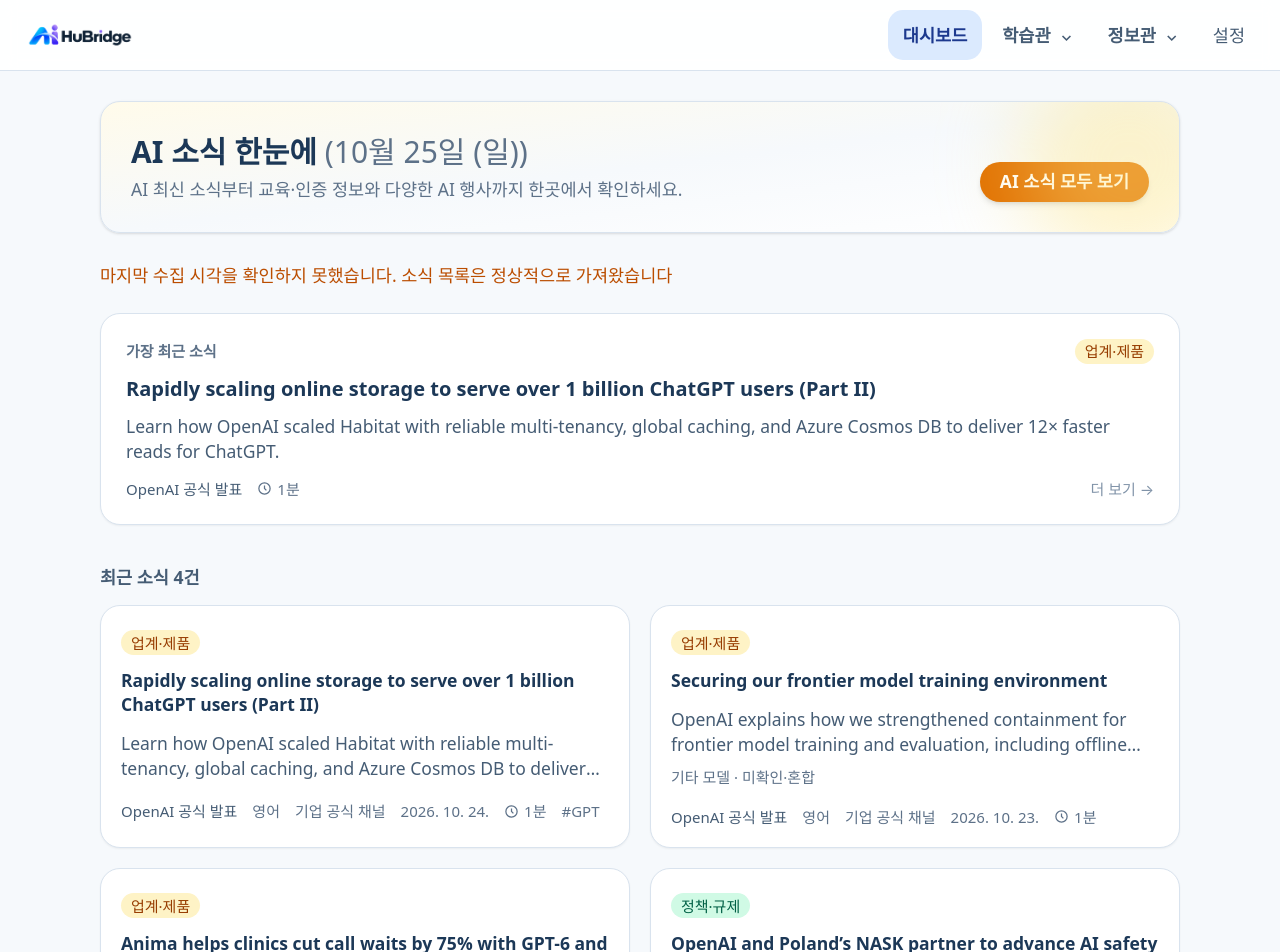
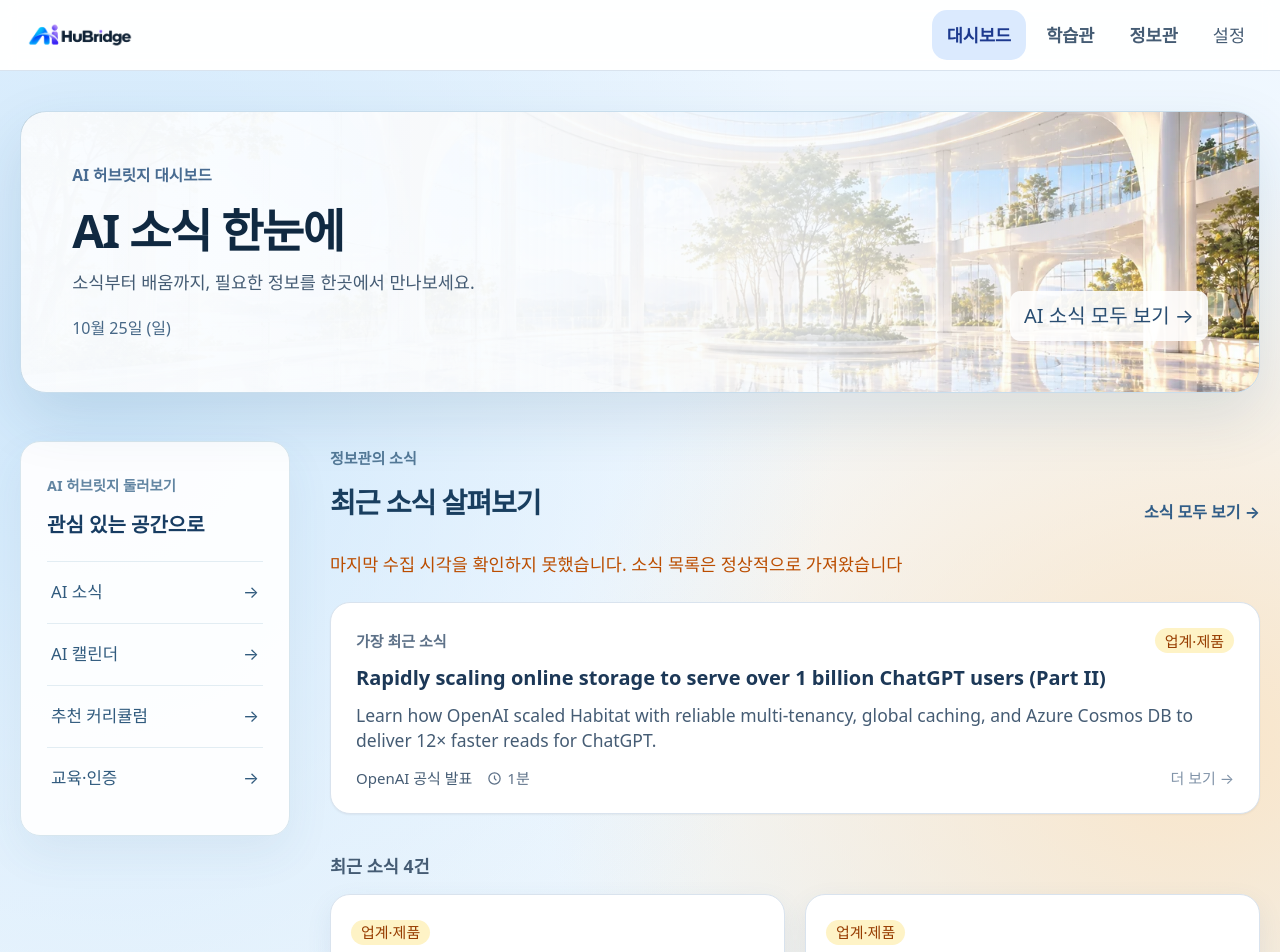
Before and after one commit to Oh-JunTaek/AIHuBridge, a React (Vite) app: page /dashboard in a window 1280 px wide. Shown: the top 952 px of the page. Built offline with nearby package versions, Linux system fonts and the light colour scheme; a web font is replaced by a local one.

Commit message:
feat: 홈 전시물과 대시보드 및 메뉴 개선

```diff
--- /dev/null
+++ b/src/components/ExhibitArt.tsx
@@ -0,0 +1,11 @@
+type ExhibitKind = 'news' | 'calendar' | 'learning' | 'certs';
+
+export function ExhibitArt({ kind }: { kind: ExhibitKind }) {
+  if (kind === 'news') return <div className="art-news" aria-hidden="true">
+    <span className="news-chip chip-a">OpenAI</span><span className="news-chip chip-b">Google</span><span className="news-chip chip-c">Meta</span><span className="news-chip chip-d">Mistral</span><span className="news-chip chip-e">NVIDIA</span><span className="news-chip chip-f">논문</span>
+    <span className="news-tray"><span>AI 소식</span><span>↗</span></span>
+  </div>;
+  if (kind === 'calendar') return <div className="art-calendar" aria-hidden="true"><div className="calendar-sheet"><div className="calendar-rings"><i /><i /></div><div className="calendar-sheet-head">AI 일정</div><div className="calendar-dots">{Array.from({ length: 21 }, (_, i) => <span key={i} className={[3, 9, 15, 18].includes(i) ? 'marked' : ''} />)}</div></div><span className="art-calendar-spark">✦</span><span className="art-calendar-orbit" /></div>;
+  if (kind === 'learning') return <div className="art-learning" aria-hidden="true"><div className="learning-board"><span>AI</span><i /><i /><i /></div><div className="learning-person"><span className="learning-head" /><span className="learning-body" /><span className="learning-arm" /></div><div className="learning-desk" /><div className="learning-book" /></div>;
+  return <div className="art-certs" aria-hidden="true"><div className="cert-paper"><span className="cert-seal">✦</span><i /><i /><i /></div><div className="cert-ribbon"><span>✓</span></div><span className="cert-spark">✧</span></div>;
+}
--- a/src/components/SiteNavigation.tsx
+++ b/src/components/SiteNavigation.tsx
@@ -15,6 +15,7 @@
   const location = useLocation();
   const [open, setOpen] = useState<string | null>(null);
   const nav = useRef<HTMLElement>(null);
+  const pointerType = useRef<string | null>(null);
 
   useEffect(() => { setOpen(null); }, [location]);
   useEffect(() => {
@@ -39,14 +40,17 @@
         const expanded = open === group.id;
         const active = group.items.some((item) => location.pathname === item.to || location.pathname.startsWith(item.to + '/'));
         return (
-          <div key={group.id} className="sm:relative">
+          <div key={group.id} className="nav-group sm:relative"
+            onPointerEnter={(event) => { if (event.pointerType === 'mouse') setOpen(group.id); }}
+            onPointerLeave={(event) => { if (event.pointerType === 'mouse' && !(document.activeElement instanceof HTMLAnchorElement && event.currentTarget.contains(document.activeElement))) setOpen((current) => current === group.id ? null : current); }}>
             <button type="button" id={`nav-${group.id}-trigger`} aria-expanded={expanded} aria-controls={`nav-${group.id}-links`}
-              onClick={() => setOpen(expanded ? null : group.id)}
+              onPointerDown={(event) => { pointerType.current = event.pointerType; }}
+              onClick={(event) => { const fromMouse = event.detail > 0 && pointerType.current === 'mouse'; setOpen(fromMouse ? group.id : expanded ? null : group.id); pointerType.current = null; }}
               className={`flex min-h-10 items-center gap-2 rounded-lg px-3 py-2 text-sm font-semibold ${focusStyle} ${active || expanded ? activeStyle : idleStyle}`}>
-              {t(group.key)}<span aria-hidden="true" className={`text-xs transition-transform ${expanded ? 'rotate-180' : ''}`}>⌄</span>
+              {t(group.key)}
             </button>
             <ul id={`nav-${group.id}-links`} hidden={!expanded}
-              className="absolute left-0 right-0 top-full z-30 mt-2 space-y-1 rounded-xl border border-stone-200 bg-white p-2 shadow-lg dark:border-stone-700 dark:bg-stone-900 sm:right-auto sm:w-52 lg:left-auto lg:right-0">
+              className="absolute left-0 right-0 top-full z-30 space-y-1 nav-popup rounded-xl border border-stone-200 bg-white p-2 shadow-lg dark:border-stone-700 dark:bg-stone-900 sm:right-auto sm:w-52 lg:left-auto lg:right-0">
               {group.items.map((item) => <li key={item.to}><NavLink to={item.to} onClick={() => setOpen(null)}
                 className={({ isActive }) => `block rounded-lg px-3 py-3 text-sm font-medium ${focusStyle} ${isActive ? activeStyle : idleStyle}`}>
                 {t(item.key)}
--- a/src/index.css
+++ b/src/index.css
@@ -317,3 +317,45 @@
 .calendar-quick-links a { display: inline-flex; align-items: center; min-height: 2.6rem; border-radius: 999px; padding: .5rem 1rem; color: #17466f; background: #fff; border: 1px solid #cce0ef; font-size: .85rem; font-weight: 700; }
 .dark .calendar-quick-links a { color: #e6f3ff; background: #173a58; border-color: #456b88; }
 #calendar-controls, #calendar-results { scroll-margin-top: 10rem; }
+/* 주 메뉴: 포인터로 열리되 키보드와 터치도 버튼으로 사용한다. */
+.nav-popup:not([hidden]) { animation: nav-enter .18s ease-out both; }
+@keyframes nav-enter { from { opacity: 0; transform: translateY(-6px); } to { opacity: 1; transform: translateY(0); } }
+.reading-label { font-size: .86rem; line-height: 1.5; }
+.reading-sidebar nav button, .reading-sidebar label, .reading-sidebar input, .reading-sidebar select { font-size: .8rem; }
+.reading-sidebar section > div:last-of-type { flex-wrap: wrap; }
+.reading-sidebar section button { white-space: nowrap; }
+.dashboard-header { display: flex; justify-content: space-between; gap: 1rem; }
+.dashboard-date { color: #476887; font-size: .8rem; margin-top: 1rem; }
+.dark .dashboard-date { color: #c3d9ec; }
+.dashboard-layout { display: grid; grid-template-columns: minmax(220px,270px) minmax(0,1fr); gap: 2rem; align-items: start; margin-top: 2.4rem; }
+.dashboard-guide { border: 1px solid #d7e6ee; border-radius: 20px; background: #ffffffed; padding: 1.3rem; box-shadow: 0 18px 45px #32658212; }
+.dashboard-kicker { font-size: .72rem; font-weight: 700; color: #6285a2; }
+.dashboard-guide h2 { color: #173c62; font-size: 1rem; font-weight: 750; margin: .45rem 0 1rem; }
+.dashboard-guide a { display: flex; justify-content: space-between; align-items: center; padding: .85rem .2rem; border-top: 1px solid #e2edf3; font-size: .84rem; color: #315b7e; }
+.dashboard-guide a:hover { color: #075baa; }
+.dashboard-content { min-width: 0; }
+.dashboard-content .results-heading a { color: #315d87; font-size: .8rem; font-weight: 700; }
+.dark .dashboard-guide { background: #102b40f2; border-color: #3b5b72; }
+.dark .dashboard-guide h2, .dark .dashboard-guide a, .dark .dashboard-content .results-heading a { color: #dbeefa; }
+.dark .dashboard-guide a { border-color: #3b5b72; }
+@media (max-width: 760px) { .dashboard-layout { grid-template-columns: 1fr; gap: 1.5rem; margin-top: 1.4rem; } .dashboard-guide { padding: 1rem; } .dashboard-guide a { display: inline-flex; gap: .4rem; padding: .65rem; border: 0; } }
+
+/* 각 전시물은 기능을 상징하는 자체 그래픽으로 표현한다. */
+.exhibit-art { height: 175px; }
+.exhibit-art::before, .exhibit-art::after { opacity: .5; }
+.art-news, .art-calendar, .art-learning, .art-certs { position: relative; width: 100%; height: 100%; z-index: 1; overflow: hidden; }
+.news-chip { position: absolute; font-size: .53rem; font-weight: 750; color: #31577c; background: #fff; border: 1px solid #dae8f2; border-radius: 999px; padding: .28rem .5rem; box-shadow: 0 5px 12px #3260811a; transition: transform .55s cubic-bezier(.2,.7,.3,1); }
+.chip-a { left: 9%; top: 17%; transform: rotate(-12deg); }.chip-b { left: 39%; top: 8%; transform: rotate(8deg); }.chip-c { right: 6%; top: 23%; transform: rotate(14deg); }.chip-d { left: 19%; top: 45%; transform: rotate(8deg); }.chip-e { right: 12%; top: 52%; transform: rotate(-8deg); }.chip-f { left: 44%; top: 35%; transform: rotate(-7deg); }
+.news-tray { position: absolute; bottom: -8px; left: 19%; width: 62%; height: 52px; display: flex; justify-content: space-between; padding: .7rem; background: #fff; color: #215486; font-size: .62rem; font-weight: 750; border-radius: 14px 14px 0 0; box-shadow: 0 -5px 20px #315c7d18; }
+.exhibit-card:hover .news-chip, .exhibit-card:focus-visible .news-chip { transform: translateY(17px) rotate(0deg); }
+.calendar-sheet { position: absolute; left: 30%; top: 17%; width: 42%; height: 75%; background: #fffefa; border-radius: 12px; box-shadow: 0 10px 25px #8c6b431d; transform: rotate(-5deg); transition: transform .4s; }
+.calendar-rings { position: absolute; display: flex; justify-content: space-around; width: 100%; top: -6px; }.calendar-rings i { width: 6px; height: 14px; border-radius: 5px; background: #4d7190; }.calendar-sheet-head { padding: .55rem .55rem .35rem; color: #33567a; font-weight: 750; font-size: .58rem; border-bottom: 1px solid #ecedf1; }.calendar-dots { display: grid; grid-template-columns: repeat(7,1fr); gap: .32rem .2rem; padding: .5rem; }.calendar-dots span { aspect-ratio: 1; border-radius: 50%; background: #e5edf3; }.calendar-dots .marked { background: #e2b15c; }.art-calendar-spark { position: absolute; right: 13%; top: 21%; color: #c79243; font-size: 1.4rem; }.art-calendar-orbit { position: absolute; left: 12%; bottom: 17%; width: 28px; height: 28px; border: 2px solid #b7cfe1; border-radius: 50%; }
+.exhibit-card:hover .calendar-sheet, .exhibit-card:focus-visible .calendar-sheet { transform: rotate(0deg) translateY(-5px); }
+.learning-board { position: absolute; top: 16%; left: 13%; width: 46%; height: 46%; background: #f9fcff; border: 3px solid #82aac7; border-radius: 8px; padding: .45rem; box-shadow: 0 7px 16px #356a8e1a; color: #345b7a; font-size: .65rem; font-weight: 800; }.learning-board i { display: block; width: 67%; height: 3px; margin-top: 6px; background: #bed6e7; border-radius: 4px; }.learning-board i:last-child { width: 43%; background: #e9c18c; }
+.learning-person { position: absolute; left: 57%; top: 19%; width: 26%; height: 63%; transition: transform .4s; }.learning-head { position: absolute; left: 31%; top: 0; width: 35%; aspect-ratio: 1; background: #e8b794; border-radius: 50%; border-top: 5px solid #35536c; }.learning-body { position: absolute; left: 10%; top: 27%; width: 75%; height: 66%; border-radius: 45% 45% 10% 10%; background: #658fae; }.learning-arm { position: absolute; left: -23%; top: 37%; width: 65%; height: 10%; border-radius: 10px; background: #658fae; transform: rotate(-35deg); transform-origin: right center; }.learning-desk { position: absolute; bottom: 12%; left: 11%; right: 12%; height: 8px; border-radius: 6px; background: #d7b58b; }.learning-book { position: absolute; left: 27%; bottom: 17%; width: 22%; height: 16px; border-radius: 3px; background: #fff; border-bottom: 4px solid #9cbcd1; transform: rotate(-5deg); }
+.exhibit-card:hover .learning-person, .exhibit-card:focus-visible .learning-person { transform: translateX(-5px); }
+.cert-paper { position: absolute; left: 29%; top: 15%; width: 45%; height: 72%; background: #fffefa; border: 1px solid #e6d7bd; border-radius: 8px; box-shadow: 0 9px 22px #9b78451c; transform: rotate(5deg); padding: .8rem .7rem; transition: transform .4s; }.cert-paper i { display: block; height: 3px; margin: .4rem 0; background: #e8e0d5; border-radius: 4px; }.cert-paper i:nth-of-type(2) { width: 75%; }.cert-seal { display: grid; place-items: center; margin: 0 auto .3rem; width: 30px; height: 30px; border: 2px solid #d2a257; border-radius: 50%; color: #be8a38; }.cert-ribbon { position: absolute; left: 67%; top: 56%; width: 38px; height: 38px; display: grid; place-items: center; color: white; background: #6d9ab7; border: 3px solid #e9f4fa; border-radius: 50%; box-shadow: 0 5px 12px #49749336; }.cert-spark { position: absolute; left: 17%; top: 24%; color: #bb9359; font-size: 1.5rem; }
+.exhibit-card:hover .cert-paper, .exhibit-card:focus-visible .cert-paper { transform: rotate(0deg) translateY(-5px); }
+@media (prefers-reduced-motion: reduce) { .exhibit-card:hover .news-chip, .exhibit-card:focus-visible .news-chip, .exhibit-card:hover .calendar-sheet, .exhibit-card:focus-visible .calendar-sheet, .exhibit-card:hover .learning-person, .exhibit-card:focus-visible .learning-person, .exhibit-card:hover .cert-paper, .exhibit-card:focus-visible .cert-paper { transform: none; } }
+.exhibition-intro h2, .exhibition-intro p, .exhibit-copy p { word-break: keep-all; overflow-wrap: break-word; }
+.dark .dashboard-kicker { color: #b9d2e8; }
--- a/src/pages/Dashboard.tsx
+++ b/src/pages/Dashboard.tsx
@@ -11,69 +11,30 @@
   const { result, loading, reload, now } = useNews();
   const items = filterNews(result?.items ?? [], { limit: 6, days: 7, now });
   const t = useT();
-
+  const date = new Date(now).toLocaleDateString('ko-KR', { month: 'long', day: 'numeric', weekday: 'short' });
   return (
-    <div className="mx-auto max-w-4xl px-4 py-6">
-            {/* Hero 배너 — 따뜻한 우드톤 그라데이션 */}
-      <section className="relative mb-6 overflow-hidden rounded-2xl border border-stone-200 bg-gradient-to-br from-amber-50 via-stone-50 to-white p-6 shadow-sm dark:border-stone-700 dark:from-stone-900 dark:via-stone-900 dark:to-stone-900">
-        <div className="pointer-events-none absolute -top-10 -right-12 h-44 w-44 rounded-full bg-amber-200/40 blur-2xl dark:bg-amber-900/30" />
-        <div className="flex flex-col items-start justify-between gap-3 sm:flex-row sm:items-end">
-          <div>
-            <h1 className="text-2xl font-bold text-stone-800 dark:text-stone-100">
-              {t('home.heading')}{' '}
-              <span className="font-normal text-stone-500 dark:text-stone-400">
-                ({new Date().toLocaleDateString('ko-KR', {
-                  month: 'long',
-                  day: 'numeric',
-                  weekday: 'short',
-                })})
-              </span>
-            </h1>
-            <p className="mt-1 text-sm text-stone-500 dark:text-stone-400">{t('home.sub')}</p>
-          </div>
-          <Link
-            to="/updates"
-            className="rounded-xl bg-amber-600 px-4 py-1.5 text-sm font-semibold text-white shadow-md transition hover:bg-amber-700 dark:shadow-amber-900/30"
-          >
-            {t('home.allUpdates')}
-          </Link>
+    <div className="space-page space-plaza dashboard-page mx-auto max-w-6xl px-4 py-8">
+      <header className="space-header dashboard-header mb-6">
+        <div><p className="space-label">AI 허브릿지 대시보드</p><h1 className="text-3xl font-bold text-stone-900 dark:text-stone-100">AI 소식 한눈에</h1><p className="mt-2 text-sm text-stone-600 dark:text-stone-300">소식부터 배움까지, 필요한 정보를 한곳에서 만나보세요.</p><p className="dashboard-date">{date}</p></div>
+        <Link to="/updates" className="dashboard-hero-link">AI 소식 모두 보기 →</Link>
+      </header>
+      <div className="dashboard-layout">
+        <aside className="dashboard-guide" aria-label="대시보드 빠른 이동">
+          <span className="dashboard-kicker">AI 허브릿지 둘러보기</span><h2>관심 있는 공간으로</h2>
+          <Link to="/updates"><span>AI 소식</span><span aria-hidden="true">→</span></Link>
+          <Link to="/calendar"><span>AI 캘린더</span><span aria-hidden="true">→</span></Link>
+          <Link to="/path"><span>추천 커리큘럼</span><span aria-hidden="true">→</span></Link>
+          <Link to="/certs"><span>교육·인증</span><span aria-hidden="true">→</span></Link>
+        </aside>
+        <div className="dashboard-content">
+          <div className="results-heading"><div><span>정보관의 소식</span><h2>최근 소식 살펴보기</h2></div><Link to="/updates">소식 모두 보기 →</Link></div>
+          <NewsStatus result={result} loading={loading} onRetry={reload} />
+          {!loading && <TodayBrief items={items} />}
+          {!loading && result?.status === 'success' && items.length === 0 && <p className="text-sm text-stone-500">최근 7일 소식이 없습니다. AI 소식의 게시 기간을 넓혀 보관 자료를 찾아보세요.</p>}
+          {!loading && items.length > 0 && <section className="mt-8"><h2 className="mb-3 text-sm font-semibold text-stone-600 dark:text-stone-300">{t('home.pick')}</h2><div className="grid gap-4 sm:grid-cols-2">{items.slice(0, 4).map((it) => <NewsCard key={it.id} item={it} />)}</div></section>}
+          {!loading && items.length > 4 && <section className="mt-6"><h2 className="mb-3 text-sm font-semibold text-stone-600 dark:text-stone-300">{t('home.recent')}</h2><div className="grid gap-3 sm:grid-cols-2">{items.slice(4, 6).map((it) => <div key={it.id} className="flex gap-2"><ClockIcon className="mt-0.5 h-4 w-4 shrink-0 text-stone-400" /><a href={it.url} target="_blank" rel="noopener noreferrer" className="line-clamp-2 text-sm text-stone-700 hover:text-blue-700 hover:underline dark:text-stone-200">[{it.source}] {it.title}</a></div>)}</div></section>}
         </div>
-      </section>
-
-      {/* 가장 최근 소식 미리 보기 */}
-      <NewsStatus result={result} loading={loading} onRetry={reload} />
-      {!loading && <TodayBrief items={items} />}
-      {!loading && result?.status === 'success' && items.length === 0 && <p className="text-sm text-stone-500">최근 7일 소식이 없습니다. AI 소식의 게시 기간을 넓혀 보관 자료를 찾아보세요.</p>}
-
-      {/* 최신 순 소식 4건과 나머지 */}
-      {!loading && items.length > 0 && <section className="mt-8">
-        <h2 className="mb-3 text-sm font-semibold text-stone-600">{t('home.pick')}</h2>
-        <div className="grid gap-4 sm:grid-cols-2">
-          {items.slice(0, 4).map((it) => (
-            <NewsCard key={it.id} item={it} />
-          ))}
-        </div>
-      </section>}
-
-      {/* 최근 2건 더보기 */}
-      {!loading && items.length > 4 && <section className="mt-6">
-        <h2 className="mb-3 text-sm font-semibold text-stone-600">{t('home.recent')}</h2>
-        <div className="grid gap-3 sm:grid-cols-2">
-          {items.slice(4, 6).map((it) => (
-            <div key={it.id} className="flex gap-2">
-              <ClockIcon className="mt-0.5 h-4 w-4 shrink-0 text-stone-400" />
-              <Link
-                to={it.url}
-                target="_blank"
-                rel="noopener noreferrer"
-                className="line-clamp-2 text-sm text-stone-700 hover:text-amber-600 hover:underline"
-              >
-                [{it.source}] {it.title}
-              </Link>
-            </div>
-          ))}
-        </div>
-      </section>}
+      </div>
     </div>
   );
 }
--- a/src/pages/Home.tsx
+++ b/src/pages/Home.tsx
@@ -1,4 +1,5 @@
 import { Link } from 'react-router-dom';
+import { ExhibitArt } from '../components/ExhibitArt';
 import { BookIcon, BadgeIcon, ClockIcon, CompassIcon } from '../components/icons';
 
 const exhibits = [
@@ -26,7 +27,7 @@
       </div>
       <div className="exhibition-grid">
         {exhibits.map(({ to, title, description, Icon, style }) => <Link className={`exhibit-card exhibit-${style}`} to={to} key={to}>
-          <div className="exhibit-art" aria-hidden="true"><span className="exhibit-window"><Icon /></span></div>
+          <div className="exhibit-art"><ExhibitArt kind={style as 'news' | 'calendar' | 'learning' | 'certs'} /></div>
           <div className="exhibit-copy"><Icon className="exhibit-icon" aria-hidden="true" /><h3>{title}</h3><p>{description}</p><span className="exhibit-arrow" aria-hidden="true">→</span></div>
         </Link>)}
       </div>
```
Also changed, not shown: 3 other files (tests, documents, lock files or other folders).
